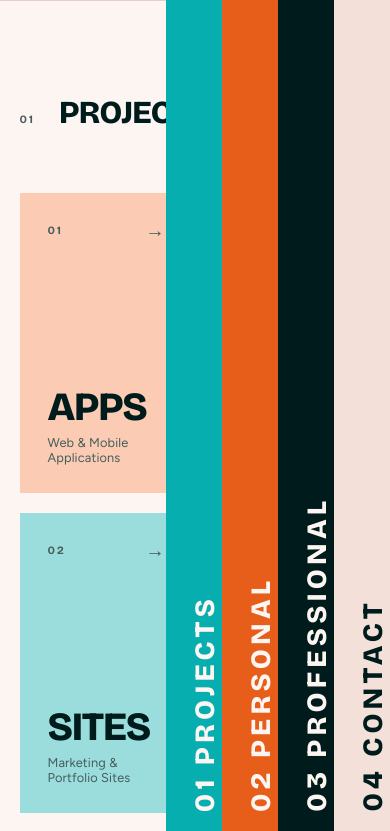
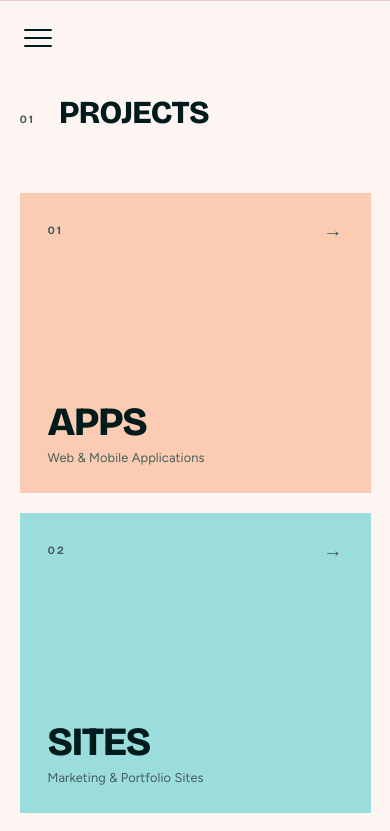
Before and after one commit to SDGdevLead/brandondev, a Next.js app: page / in a window 390 px wide. Shown: the top 831 px of the page. Built offline with nearby package versions, Linux system fonts and the light colour scheme.

Commit message:
Mobile tweaking

```diff
--- a/src/components/Nav/Nav.jsx
+++ b/src/components/Nav/Nav.jsx
@@ -1,6 +1,6 @@
 "use client";
 
-import { useEffect, useLayoutEffect, useRef } from "react";
+import { useEffect, useLayoutEffect, useMemo, useRef, useState } from "react";
 import { usePathname } from "next/navigation";
 import gsap from "gsap";
 import styles from "./Nav.module.css";
@@ -21,31 +21,57 @@ const SWIPE_COLORS = [
 ];
 
 const HERO_DURATION = 3;
+const MOBILE_QUERY  = "(max-width: 768px)";
 
 const CLOSED_RIGHT = "polygon(100% 0%, 100% 0%, 100% 100%, 100% 100%)";
 const OPEN         = "polygon(0% 0%, 100% 0%, 100% 100%, 0% 100%)";
 
+const offscreenY = () =>
+  typeof window === "undefined" ? -1000 : -window.innerHeight;
+
 export default function Nav() {
-  const pillarsRef = useRef(null);
-  const swipeRefs  = useRef([]);
-  const pathname   = usePathname();
-  const isHome     = pathname === "/";
+  const pillarsRef        = useRef(null);
+  const swipeRefs         = useRef([]);
+  const hamburgerRef      = useRef(null);
+  const mobilePillarsRef  = useRef([]);
+  const pathname          = usePathname();
+  const isHome            = pathname === "/";
+  const [menuOpen, setMenuOpen] = useState(false);
 
-  // Runs before paint — instantly applies end state on back navigation or non-home pages
+  const isMobile = () =>
+    typeof window !== "undefined" && window.matchMedia(MOBILE_QUERY).matches;
+
+  // Stable ref callbacks so React doesn't null them out on re-render
+  const mobileRefSetters = useMemo(
+    () =>
+      PILLARS.map((_, i) => (el) => {
+        mobilePillarsRef.current[i] = el;
+      }),
+    []
+  );
+
+  // Runs before paint — instantly applies end state on back navigation,
+  // or pre-hides the pillars/hamburger when the intro is about to play.
   useLayoutEffect(() => {
     if (!isHome || hasIntroPlayed()) {
       gsap.set(pillarsRef.current, { autoAlpha: 1 });
-      gsap.set(document.body, { paddingRight: "14rem" });
+      if (!isMobile()) gsap.set(document.body, { paddingRight: "14rem" });
       const heroEl = document.getElementById("hero-blend");
       if (heroEl) gsap.set(heroEl, { display: "none" });
+    } else {
+      gsap.set([pillarsRef.current, hamburgerRef.current].filter(Boolean), {
+        autoAlpha: 0,
+      });
     }
   }, [isHome]);
 
+  // Intro timeline (home, first visit per session)
   useEffect(() => {
     if (!isHome || hasIntroPlayed()) return;
 
     const ctx = gsap.context(() => {
       gsap.set(pillarsRef.current, { autoAlpha: 0 });
+      gsap.set(hamburgerRef.current, { autoAlpha: 0 });
 
       const tl = gsap.timeline({ delay: HERO_DURATION });
 
@@ -61,21 +87,86 @@ export default function Nav() {
       );
 
       tl.set(pillarsRef.current, { autoAlpha: 1 });
+      tl.set(hamburgerRef.current, { autoAlpha: 1 }, "<");
 
       tl.to(swipeRefs.current, {
         clipPath: CLOSED_RIGHT,
         duration: 0.75,
         stagger: { each: 0.1, from: "end" },
         ease: "power3.inOut",
-      }, "<").to(document.body, {
-        paddingRight: "14rem",
-        duration: 0.75,
-        ease: "power3.inOut",
-      }, "<").set("#hero-blend", { display: "none" }, "<");
+      }, "<");
+
+      if (!isMobile()) {
+        tl.to(document.body, {
+          paddingRight: "14rem",
+          duration: 0.75,
+          ease: "power3.inOut",
+        }, "<");
+      }
+
+      tl.set("#hero-blend", { display: "none" }, "<");
     });
 
     return () => ctx.revert();
   }, []);
+
+  const runOpen = () => {
+    setMenuOpen(true);
+    const targets = mobilePillarsRef.current.filter(Boolean);
+    if (!targets.length) return;
+    gsap.fromTo(
+      targets,
+      { y: offscreenY() },
+      {
+        y: 0,
+        duration: 0.55,
+        stagger: { each: 0.08, from: "start" },
+        ease: "power3.out",
+        overwrite: true,
+      }
+    );
+  };
+
+  const runClose = (onDone) => {
+    const targets = mobilePillarsRef.current.filter(Boolean);
+    if (!targets.length) {
+      setMenuOpen(false);
+      onDone?.();
+      return;
+    }
+    gsap.to(targets, {
+      y: offscreenY(),
+      duration: 0.55,
+      stagger: { each: 0.08, from: "end" },
+      ease: "power3.in",
+      overwrite: true,
+      onComplete: () => {
+        setMenuOpen(false);
+        onDone?.();
+      },
+    });
+  };
+
+  const handleToggleClick = () => {
+    if (menuOpen) runClose();
+    else runOpen();
+  };
+
+  const handlePillarClick = (e, hash) => {
+    e.preventDefault();
+    if (isHome) {
+      const target = document.getElementById(hash);
+      if (target) window.scrollTo({ top: target.offsetTop, behavior: "auto" });
+    }
+    runClose(() => {
+      if (!isHome) window.location.href = `/#${hash}`;
+    });
+  };
+
+  useEffect(() => {
+    document.body.style.overflow = menuOpen ? "hidden" : "";
+    return () => { document.body.style.overflow = ""; };
+  }, [menuOpen]);
 
   return (
     <>
@@ -88,6 +179,17 @@ export default function Nav() {
         />
       ))}
 
+      <button
+        ref={hamburgerRef}
+        type="button"
+        className={`${styles.hamburger} ${menuOpen ? styles.hamburgerOpen : ""}`}
+        onClick={handleToggleClick}
+        aria-label={menuOpen ? "Close menu" : "Open menu"}
+        aria-expanded={menuOpen}
+      >
+        <span /><span /><span />
+      </button>
+
       <nav className={styles.pillars} ref={pillarsRef}>
         {PILLARS.map(({ label, number, hash }) => (
           <a key={label} href={isHome ? `#${hash}` : `/#${hash}`} className={`${styles.pillar} ${styles[`pillar${label}`]}`}>
@@ -95,6 +197,25 @@ export default function Nav() {
           </a>
         ))}
       </nav>
+
+      <nav
+        className={`${styles.mobileMenu} ${menuOpen ? styles.mobileMenuOpen : ""}`}
+        aria-hidden={!menuOpen}
+      >
+        {PILLARS.map(({ label, number, hash }, i) => (
+          <a
+            key={label}
+            ref={mobileRefSetters[i]}
+            href={isHome ? `#${hash}` : `/#${hash}`}
+            onClick={(e) => handlePillarClick(e, hash)}
+            className={`${styles.mobilePillar} ${styles[`pillar${label}`]}`}
+            tabIndex={menuOpen ? 0 : -1}
+          >
+            <span className={styles.mobilePillarNumber}>{number}</span>
+            <span className={styles.mobilePillarLabel}>{label}</span>
+          </a>
+        ))}
+      </nav>
     </>
   );
 }
--- a/src/components/Nav/Nav.module.css
+++ b/src/components/Nav/Nav.module.css
@@ -93,3 +93,98 @@
   background-color: var(--color-surface-raised);
   color: var(--color-text);
 }
+
+/* ── Mobile hamburger ────────────────────────────────────────────────────── */
+
+.hamburger {
+  position: fixed;
+  top: 1rem;
+  left: 1rem;
+  z-index: 300;
+  width: 2.75rem;
+  height: 2.75rem;
+  display: none;
+  flex-direction: column;
+  justify-content: center;
+  align-items: center;
+  gap: 0.4rem;
+  background: transparent;
+  border: none;
+  cursor: pointer;
+  padding: 0;
+}
+
+.hamburger span {
+  display: block;
+  width: 1.75rem;
+  height: 2px;
+  background: var(--color-text);
+  border-radius: 2px;
+  transition: transform 0.3s ease, opacity 0.25s ease, background-color 0.3s ease;
+}
+
+.hamburgerOpen span {
+  background: var(--color-bg);
+}
+
+.hamburgerOpen span:nth-child(1) {
+  transform: translateY(0.52rem) rotate(45deg);
+}
+
+.hamburgerOpen span:nth-child(2) {
+  opacity: 0;
+}
+
+.hamburgerOpen span:nth-child(3) {
+  transform: translateY(-0.52rem) rotate(-45deg);
+}
+
+/* ── Mobile menu (stacked pillars that drop from the top) ────────────────── */
+
+.mobileMenu {
+  position: fixed;
+  inset: 0;
+  z-index: 150;
+  display: none;
+  flex-direction: column;
+  pointer-events: none;
+}
+
+.mobileMenuOpen {
+  pointer-events: auto;
+}
+
+.mobilePillar {
+  flex: 1;
+  display: flex;
+  align-items: center;
+  justify-content: space-between;
+  padding: 0 1.75rem;
+  text-decoration: none;
+  transform: translateY(-100vh);
+  will-change: transform;
+}
+
+.mobilePillarNumber {
+  font-family: var(--font-display), system-ui, sans-serif;
+  font-size: 0.75rem;
+  font-weight: 700;
+  letter-spacing: 0.2em;
+  opacity: 0.75;
+}
+
+.mobilePillarLabel {
+  font-family: var(--font-display), system-ui, sans-serif;
+  font-weight: 800;
+  font-size: clamp(2.25rem, 10vw, 3.75rem);
+  letter-spacing: -0.02em;
+  line-height: 1;
+  text-transform: uppercase;
+  text-align: right;
+}
+
+@media (max-width: 768px) {
+  .pillars { display: none; }
+  .hamburger { display: flex; }
+  .mobileMenu { display: flex; }
+}
```
